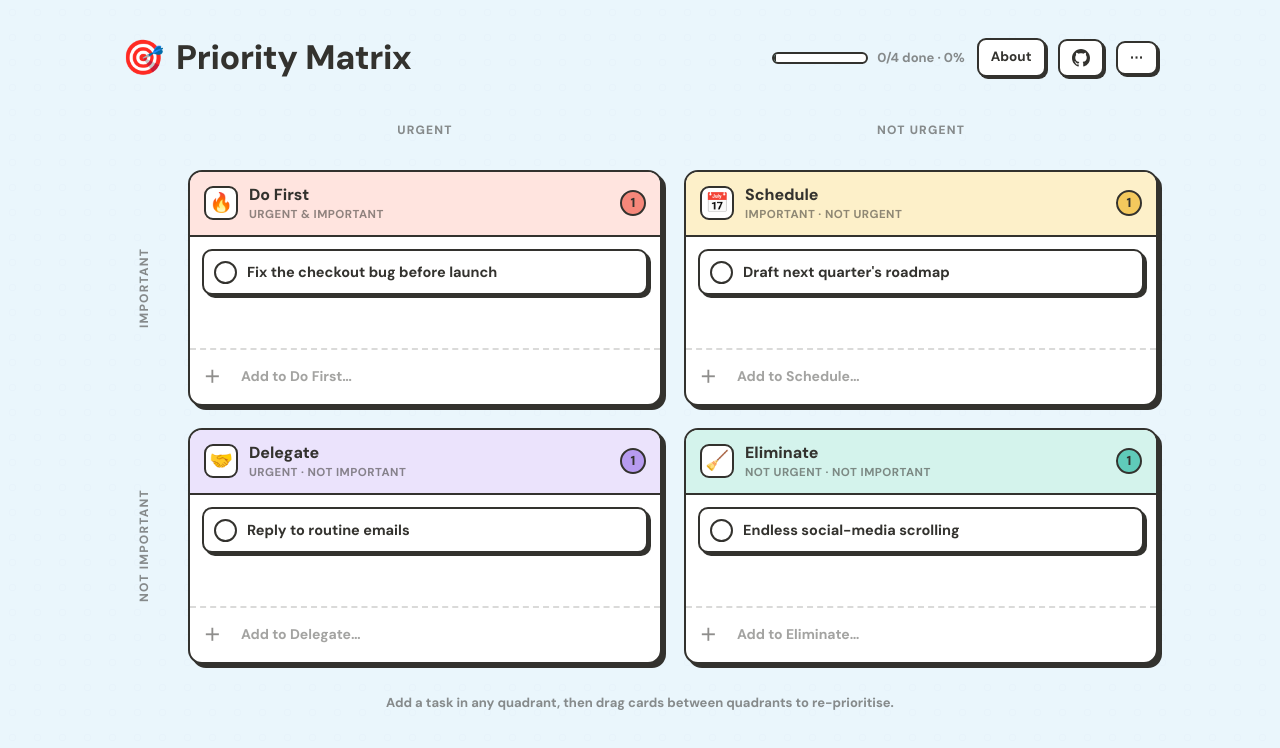
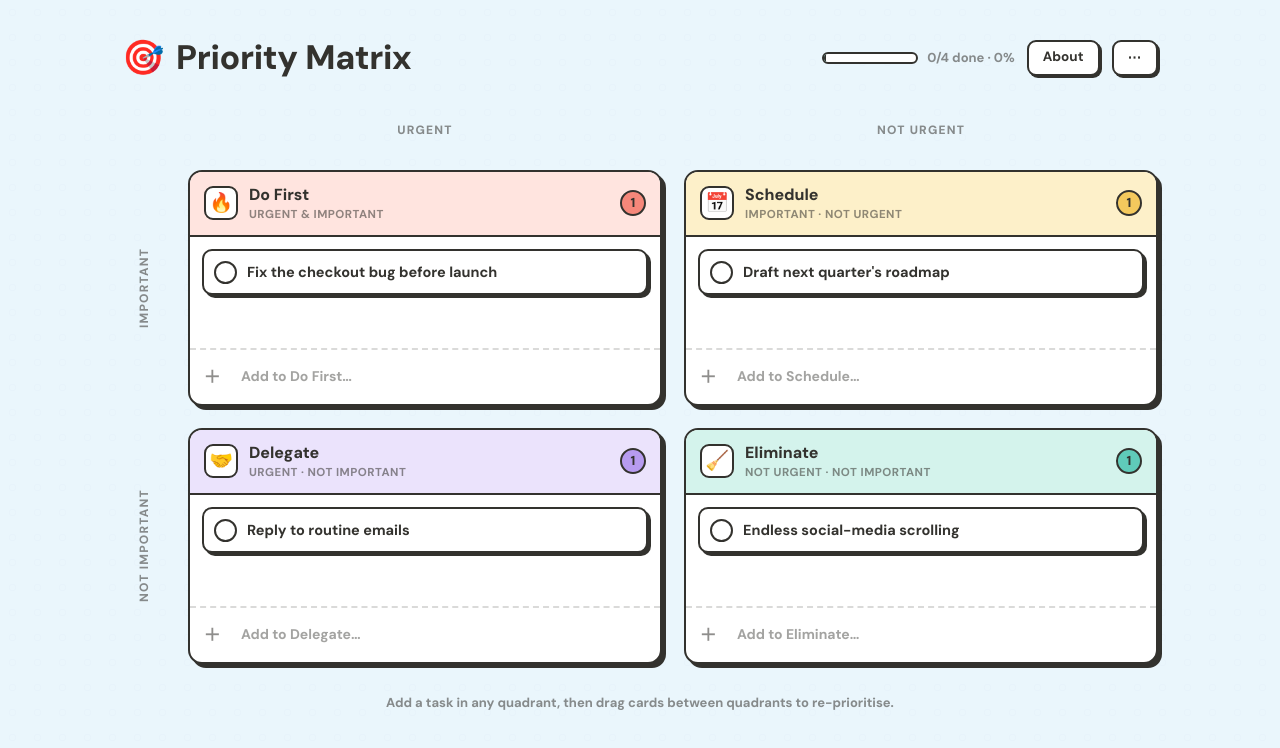
Before and after one commit to OmerShubi/priority-matrix, a plain HTML site: page index.html in a window 1280 px wide. Drawn offline with Linux system fonts and the light colour scheme.

Commit message:
Remove redundant header GitHub icon; match About and menu button heights
- Drop the header GitHub icon (the About dialog already links to the source)
- Give small buttons a fixed 36px height with flex centering so About and the menu button line up regardless of font size
- Refresh screenshot

```diff
--- a/index.html
+++ b/index.html
@@ -117,11 +117,10 @@
   }
   .btn:hover{ transform:translate(-2px,-2px); box-shadow:5px 5px 0 var(--ink); }
   .btn:active{ transform:translate(0,0); box-shadow:1px 1px 0 var(--ink); }
-  .btn.small{ padding:8px 12px; font-size:13.5px; border-radius:9px; box-shadow:2px 2px 0 var(--ink); }
+  .btn.small{ height:36px; padding:0 14px; display:inline-flex; align-items:center; justify-content:center;
+    font-size:13.5px; border-radius:9px; box-shadow:2px 2px 0 var(--ink); }
   .btn.small:hover{ box-shadow:4px 4px 0 var(--ink); }
-  .icon-btn{ font-size:20px; line-height:1; padding:5px 13px; letter-spacing:1px; }
-  .gh-link{ display:inline-flex; align-items:center; justify-content:center; padding:7px 10px; color:var(--ink); text-decoration:none; }
-  .gh-link svg{ display:block; }
+  .icon-btn{ font-size:20px; line-height:1; letter-spacing:1px; }
 
   .menu-wrap{ position:relative; }
   .menu-pop{ position:absolute; right:0; top:calc(100% + 8px); z-index:30; width:210px;
@@ -258,9 +257,6 @@
             <span id="bar-label" class="bar-label">No tasks yet</span>
           </div>
           <button id="about-btn" class="btn small" aria-haspopup="dialog" aria-expanded="false">About</button>
-          <a class="btn small gh-link" href="https://github.com/OmerShubi/priority-matrix" target="_blank" rel="noopener" aria-label="View source on GitHub" title="View source on GitHub">
-            <svg viewBox="0 0 16 16" width="18" height="18" aria-hidden="true" focusable="false"><path fill="currentColor" fill-rule="evenodd" d="M8 0C3.58 0 0 3.58 0 8c0 3.54 2.29 6.53 5.47 7.59.4.07.55-.17.55-.38 0-.19-.01-.82-.02-1.49-2.01.37-2.53-.49-2.69-.94-.09-.23-.48-.94-.82-1.13-.28-.15-.68-.52-.01-.53.63-.01 1.08.58 1.23.82.72 1.21 1.87.87 2.33.66.07-.52.28-.87.51-1.07-1.78-.2-3.64-.89-3.64-3.95 0-.87.31-1.59.82-2.15-.08-.2-.36-1.02.08-2.12 0 0 .67-.21 2.2.82.64-.18 1.32-.27 2-.27.68 0 1.36.09 2 .27 1.53-1.04 2.2-.82 2.2-.82.44 1.1.16 1.92.08 2.12.51.56.82 1.27.82 2.15 0 3.07-1.87 3.75-3.65 3.95.29.25.54.73.54 1.48 0 1.07-.01 1.93-.01 2.2 0 .21.15.46.55.38A8.01 8.01 0 0 0 16 8c0-4.42-3.58-8-8-8z"/></svg>
-          </a>
           <div class="menu-wrap">
             <button id="menu-btn" class="btn small icon-btn" aria-haspopup="true" aria-expanded="false" aria-label="Menu" title="More actions">⋯</button>
             <div id="menu-pop" class="menu-pop" role="menu" hidden>
```
Also changed, not shown: screenshot.png.
